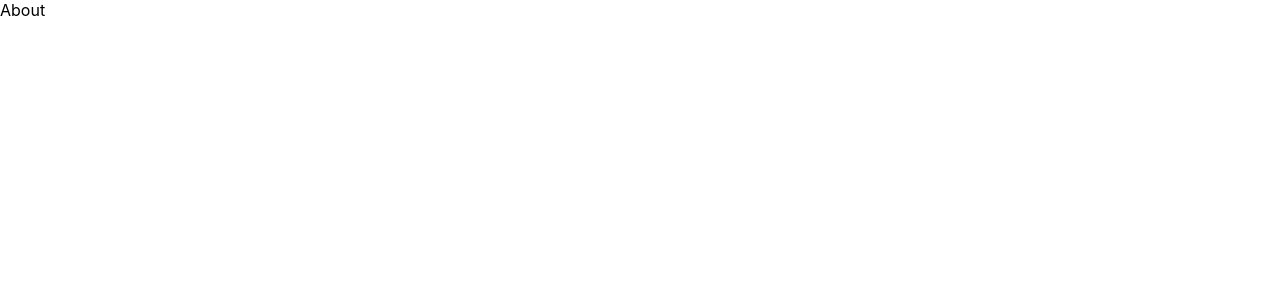
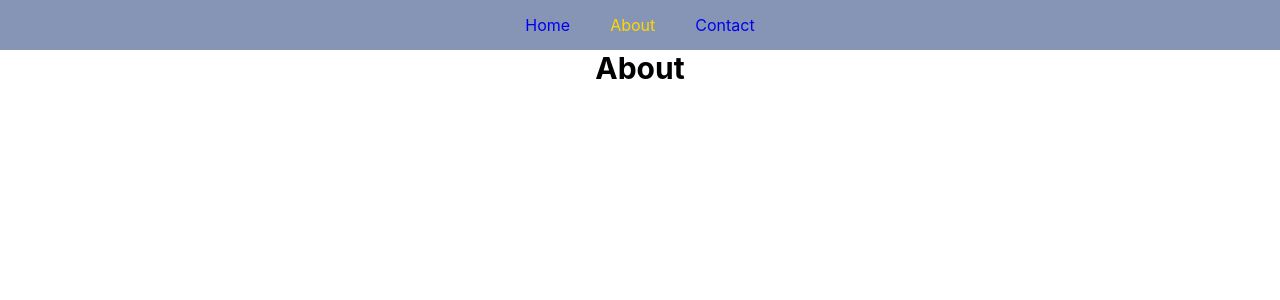
Before and after one commit to shahajalalweb/react-routing, a React (Create React App) app: page /About in a window 1280 px wide. Shown: the top 300 px of the page. Built offline with nearby package versions, Linux system fonts and the light colour scheme.

Commit message:
NavControl Routing

```diff
--- a/src/App.css
+++ b/src/App.css
@@ -28,6 +28,33 @@
   color: #61dafb;
 }
 
+.sizing {
+  text-align: center;
+  font-weight: bold;
+  font-size: 30px ;
+}
+
+.navDiv {
+  background-color: #8695b5;
+  padding: 15px;
+  text-align: center;
+}
+
+a {
+  margin: 10px;
+  padding: 10px;
+  text-decoration: none;
+}
+
+a:hover {
+  color: aliceblue;
+}
+
+nav .active {
+  color: gold;
+}
+
+
 @keyframes App-logo-spin {
   from {
     transform: rotate(0deg);
--- a/src/App.js
+++ b/src/App.js
@@ -5,10 +5,12 @@ import About from './components/About';
 import Contact from './components/Contact';
 import Error from './components/Error';
 import Home from './components/Home';
+import Navlink from './components/NavLink';
 
 function App() {
   return (
     <BrowserRouter>
+      <Navlink />
       <Routes>
         <Route path='/' element={<Home/>}/>
         <Route path='/About' element={<About/>}/>
--- a/src/components/About.js
+++ b/src/components/About.js
@@ -2,7 +2,7 @@ import React from 'react'
 
 const About = () => {
   return (
-    <div>About</div>
+    <div className='sizing'>About</div>
   )
 }
 
--- a/src/components/Contact.js
+++ b/src/components/Contact.js
@@ -2,7 +2,7 @@ import React from 'react'
 
 const Contact = () => {
   return (
-    <div>Contact</div>
+    <div className='sizing'>Contact</div>
   )
 }
 
--- a/src/components/Error.js
+++ b/src/components/Error.js
@@ -2,7 +2,7 @@ import React from 'react'
 
 const Error = () => {
   return (
-    <div>404 Error ! The page is not found</div>
+    <div className='sizing'>404 Error ! The page is not found</div>
   )
 }
 
--- a/src/components/Home.js
+++ b/src/components/Home.js
@@ -2,7 +2,7 @@ import React from 'react'
 
 const Home = () => {
   return (
-    <div>Home</div>
+    <div className='sizing'>Home</div>
   )
 }
 
--- /dev/null
+++ b/src/components/NavLink.js
@@ -0,0 +1,14 @@
+import React from 'react'
+import { NavLink } from 'react-router-dom'
+
+const Navlink = () => {
+  return (
+    <nav className="navDiv">
+        <NavLink to="/">Home</NavLink>
+        <NavLink to="/About">About</NavLink>
+        <NavLink to="/Contact">Contact</NavLink>
+    </nav>
+  )
+}
+
+export default Navlink
```
